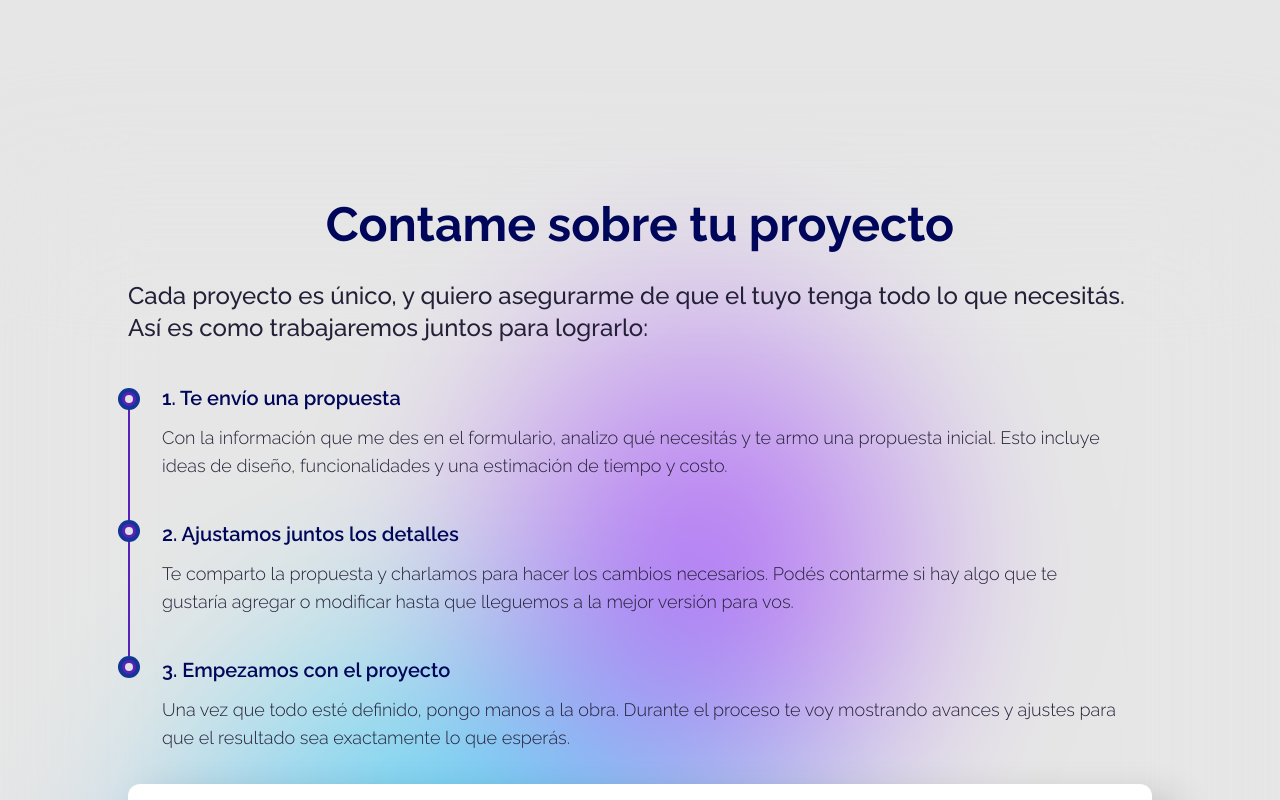
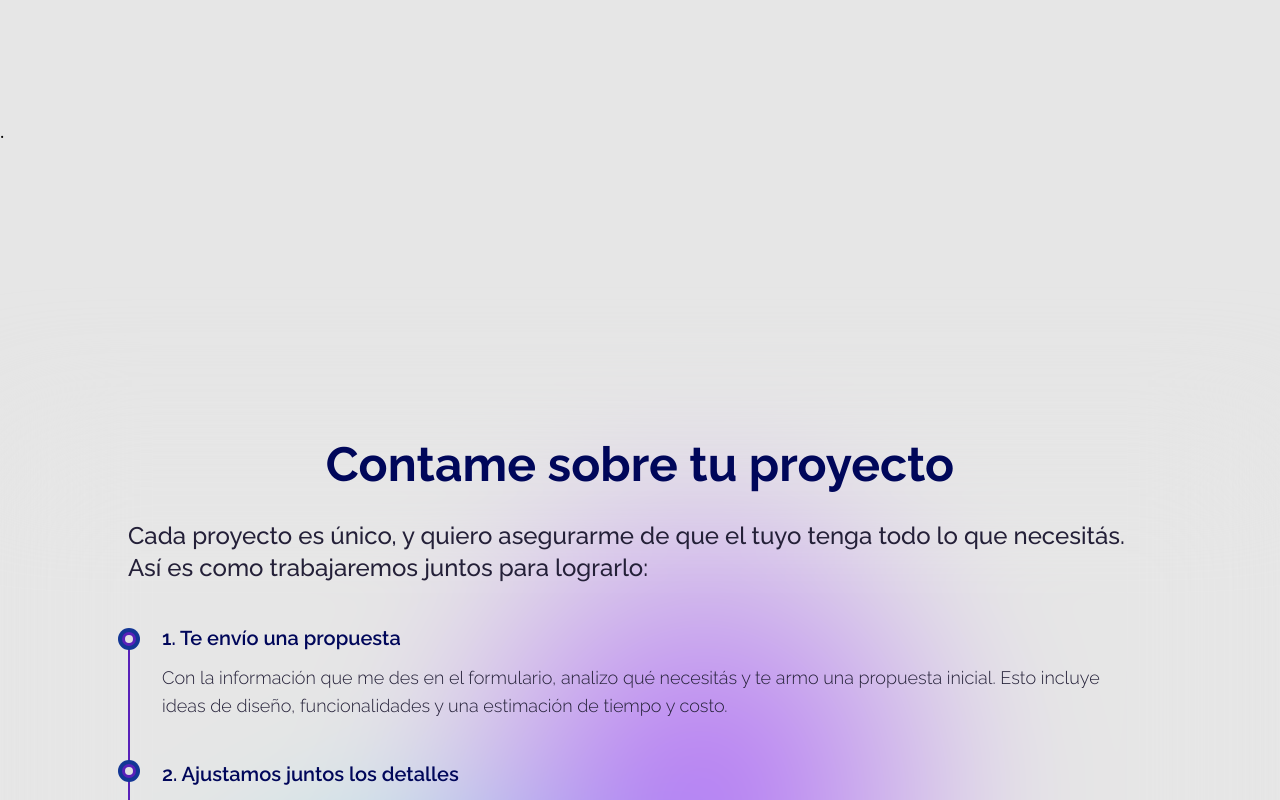
Before and after one commit to RRodriguezViegas/portfolio, a React (Vite) app: page / in a window 1280 px wide. Shown: the part 1720-2520 px from the top of the page. Built offline with nearby package versions, Linux system fonts and the light colour scheme; a web font is replaced by a local one.

Commit message:
agreguemos espacio entre las transiciones

```diff
--- a/src/App.jsx
+++ b/src/App.jsx
@@ -95,7 +95,9 @@ function AppContent() {
             <Separador />
             <Projects />
             {/* <SeparadorPC /> */}
+            <Separador />
             <Contact />
+            <Separador />
             {/* <SeparadorFinal /> */}
             <Footer sections={sections} />
           </>
```
